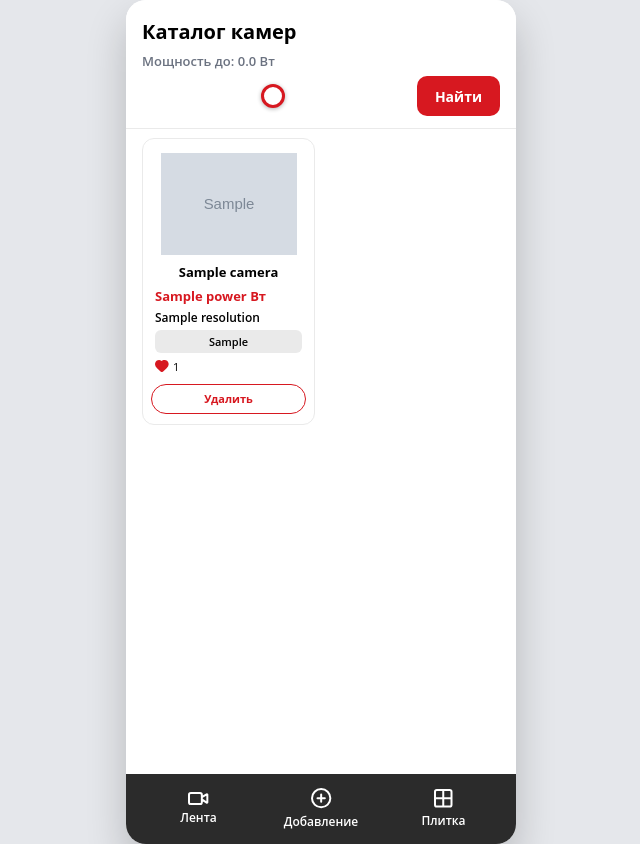
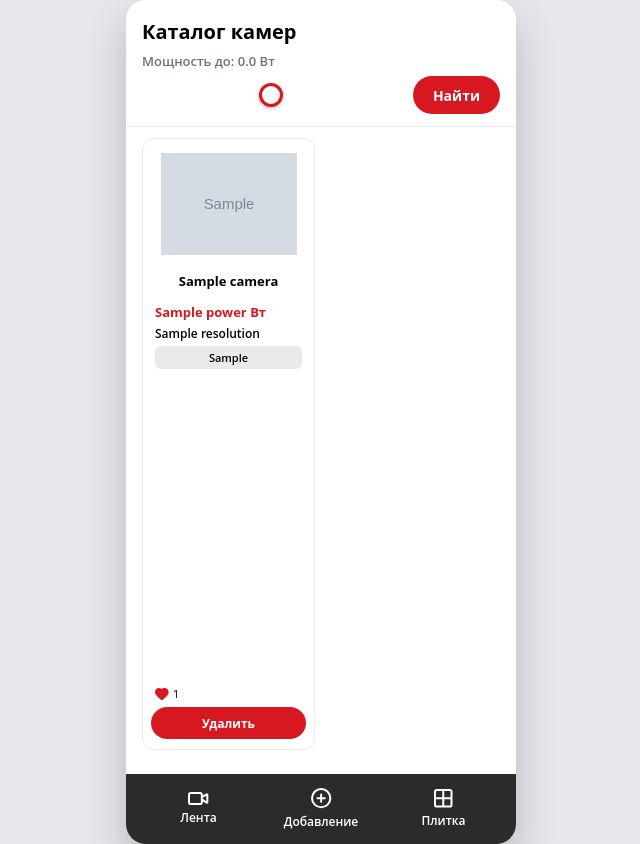
Before and after one commit to JavyBinary/cctv-energy-backend, a FastAPI app: template templates/catalog.html in a window 1280 px wide. Shown: the whole page, without its empty margins (319-959 px from the left). Run offline with FastAPI, Linux system fonts and the light colour scheme; the template is opened without the code that fills it: most values are stand-ins (such as "Sample title", 1, 10 or a date in 2020); grey boxes marked "Sample" are stand-in pictures.

Commit message:
fix lab2

```diff
--- a/static/css/style.css
+++ b/static/css/style.css
@@ -201,11 +201,11 @@ body {
 }
 
 .catalog-search-button {
-    height: 40px;
-    padding: 0 18px;
+    height: 38px;
+    padding: 0 20px;
     background: #D71820;
     border: none;
-    border-radius: 10px;
+    border-radius: 19px;
     color: #ffffff;
     font-size: 14px;
     font-weight: 700;
@@ -235,9 +235,8 @@ body {
     display: grid;
     grid-template-columns: 1fr 1fr;
     gap: 12px;
-    align-items: start;
     align-content: start;
-    grid-auto-rows: max-content;
+    grid-auto-rows: 1fr;
 }
 
 .camera-card {
@@ -251,8 +250,8 @@ body {
     align-items: center;
     gap: 6px;
     color: #000000;
-    align-self: start;
-    height: auto;
+    height: 100%;
+    min-height: 295px;
     box-sizing: border-box;
     transition: transform 0.15s ease, box-shadow 0.15s ease;
 }
@@ -270,6 +269,7 @@ body {
     background: #ffffff;
     display: block;
     padding: 4px;
+    box-sizing: border-box;
 }
 
 .camera-card-title {
@@ -278,7 +278,13 @@ body {
     text-align: center;
     color: #000000;
     padding: 0 4px;
-    line-height: 1.2;
+    line-height: 1.25;
+    min-height: 32px;
+    display: flex;
+    align-items: center;
+    justify-content: center;
+    width: 100%;
+    box-sizing: border-box;
 }
 
 .camera-card-specs {
@@ -288,6 +294,7 @@ body {
     flex-direction: column;
     align-items: flex-start;
     gap: 4px;
+    flex: 1;
 }
 
 .camera-card-power {
@@ -311,6 +318,11 @@ body {
     font-size: 11px;
     font-weight: 600;
     color: #000000;
+    min-height: 22px;
+    display: flex;
+    align-items: center;
+    justify-content: center;
+    box-sizing: border-box;
 }
 
 .camera-card-likes {
@@ -322,6 +334,7 @@ body {
     font-size: 11px;
     font-weight: 500;
     color: #000000;
+    margin-top: 4px;
 }
 
 .camera-card-link {
@@ -332,33 +345,33 @@ body {
     align-items: center;
     gap: 6px;
     width: 100%;
+    flex: 1;
 }
 
 .camera-card-delete-form {
     width: 100%;
-    margin-top: 4px;
+    margin-top: auto;
 }
 
 .camera-card-delete-btn {
     width: 100%;
-    height: 30px;
-    border-radius: 15px;
-    background: #ffffff;
-    color: #D71820;
-    border: 1.5px solid #D71820;
+    height: 32px;
+    border-radius: 16px;
+    background: #D71820;
+    color: #ffffff;
+    border: none;
     font-family: inherit;
-    font-size: 11px;
+    font-size: 12px;
     font-weight: 700;
     cursor: pointer;
     display: flex;
     justify-content: center;
     align-items: center;
-    transition: background-color 0.15s ease, color 0.15s ease, transform 0.1s ease;
+    transition: background-color 0.15s ease, transform 0.1s ease;
 }
 
 .camera-card-delete-btn:hover {
-    background: #D71820;
-    color: #ffffff;
+    background: #b5141b;
 }
 
 .camera-card-delete-btn:active {
--- a/templates/catalog.html
+++ b/templates/catalog.html
@@ -13,7 +13,7 @@
         <label for="power_max" class="catalog-filter-label">
             Мощность до: <output id="power_val" for="power_max">{{ current_val }}</output> Вт
         </label>
-        <form method="get" action="/cameras" class="catalog-filter-row" oninput="power_val.value = Number(power_max.value).toFixed(1)">
+        <form method="get" action="/cameras" class="catalog-filter-row">
             <div class="catalog-filter-range-wrap">
                 <input type="range"
                        name="power_max"
@@ -24,7 +24,7 @@
                        value="{{ current_num }}"
                        style="--progress: {{ current_pct }}%;"
                        class="catalog-range-slider"
-                       oninput="power_val.value = Number(this.value).toFixed(1); this.style.setProperty('--progress', (this.value / {{ max_limit }} * 100) + '%')">
+                       oninput="document.getElementById('power_val').value = Number(this.value).toFixed(1); this.style.setProperty('--progress', (this.value / {{ max_limit }} * 100) + '%')">
             </div>
             <button type="submit" class="catalog-search-button">Найти</button>
         </form>
@@ -38,9 +38,9 @@
             <img src="{{ camera.image_url or '/static/img/default_camera.jpg' }}" alt="{{ camera.model_name }}" class="camera-thumbnail" loading="lazy">
             <div class="camera-card-title">{{ camera.model_name }}</div>
             <div class="camera-card-specs">
-                <div class="camera-card-power">{{ camera.power }} Вт</div>
-                <div class="camera-card-resolution">{{ camera.resolution }}</div>
-                <div class="camera-card-badge">{{ camera.housing_type }}</div>
+                <div class="camera-card-power">{{ camera.power if camera.power is not none else '0.0' }} Вт</div>
+                <div class="camera-card-resolution">{{ camera.resolution or '—' }}</div>
+                <div class="camera-card-badge">{{ camera.housing_type or 'Универсальный' }}</div>
             </div>
             <div class="camera-card-likes">
                 <svg width="14" height="12" viewBox="0 0 14 12" fill="none" xmlns="http://www.w3.org/2000/svg">
```
Also changed, not shown: api/handlers.py (+34 -28 lines).
